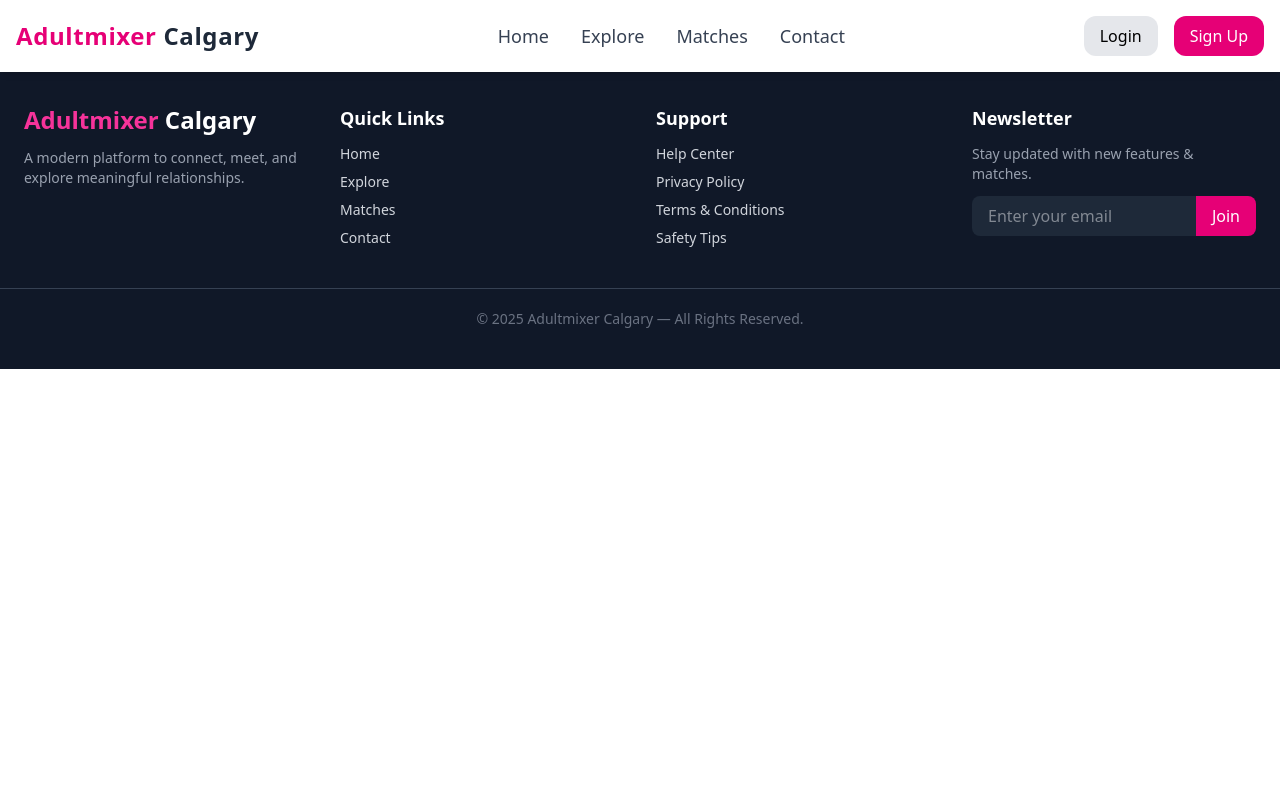
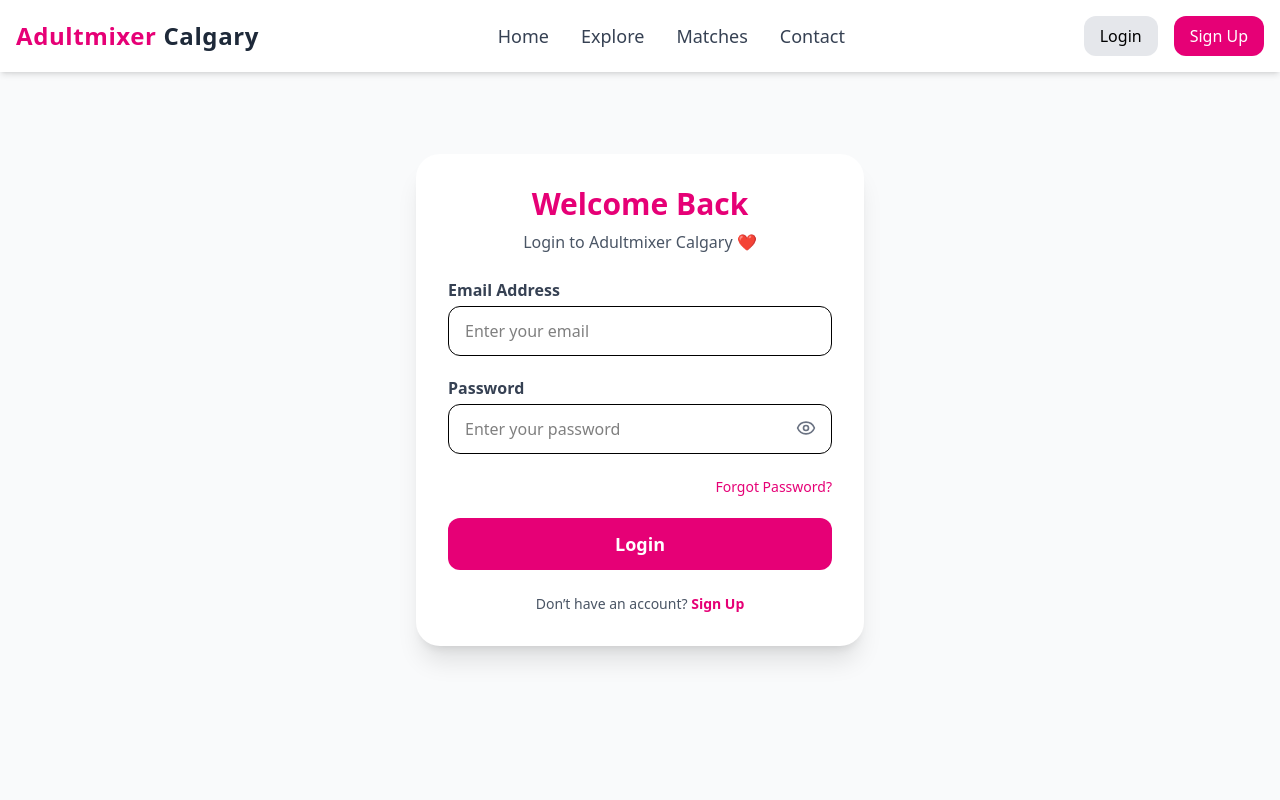
Before and after one commit to Shubham-juris/Adultmixer-Calgary, a React (Vite) app: page /login in a window 1280 px wide. Shown: the top 800 px of the page. Built offline with nearby package versions, Linux system fonts and the light colour scheme.

Commit message:
worked on login page and signup page

```diff
--- a/src/Pages/Home.jsx
+++ b/src/Pages/Home.jsx
@@ -2,7 +2,6 @@ import React from "react";
 import HeroSection from "../components/homeComponents/HeroSection";
 import FeaturesSection from "../components/homeComponents/FeaturesSection";
 import CallToAction from "../components/homeComponents/CallToAction";
-import SignUp from "../Pages/SignUp";
 
 const Home = () => {
   return (
@@ -10,7 +9,7 @@ const Home = () => {
       <HeroSection />
       <FeaturesSection />
       <CallToAction />
-      <SignUp />
+
     </div>
   );
 };
--- a/src/Pages/Login.jsx
+++ b/src/Pages/Login.jsx
@@ -1,9 +1,119 @@
-import React from 'react'
+import React, { useState } from "react";
+import { Eye, EyeOff } from "lucide-react";
+import { Link } from "react-router-dom";
 
 const Login = () => {
+  const [formData, setFormData] = useState({
+    email: "",
+    password: "",
+  });
+
+  const [showPassword, setShowPassword] = useState(false);
+  const [error, setError] = useState("");
+
+  const handleChange = (e) => {
+    setFormData({ ...formData, [e.target.name]: e.target.value });
+  };
+
+  const handleSubmit = (e) => {
+    e.preventDefault();
+
+    if (!formData.email || !formData.password) {
+      setError("All fields are required");
+      return;
+    }
+
+    setError("");
+    console.log("Login Data:", formData);
+    alert("Login Successful ✅");
+  };
+
   return (
-    <div>Login</div>
-  )
-}
+    <div className="min-h-screen w-full flex items-center justify-center bg-gray-50 px-4">
+      <div className="w-full max-w-md bg-white rounded-3xl shadow-xl p-8">
 
-export default Login
+        {/* Heading */}
+        <h2 className="text-3xl font-bold text-center text-pink-600 mb-2">
+          Welcome Back
+        </h2>
+        <p className="text-center text-gray-600 mb-6">
+          Login to Adultmixer Calgary ❤️
+        </p>
+
+        {/* Error */}
+        {error && (
+          <p className="bg-red-100 text-red-600 text-sm p-3 rounded-lg mb-4 text-center">
+            {error}
+          </p>
+        )}
+
+        {/* Form */}
+        <form onSubmit={handleSubmit} className="space-y-5">
+
+          {/* Email */}
+          <div>
+            <label className="block text-gray-700 font-semibold mb-1">
+              Email Address
+            </label>
+            <input
+              type="email"
+              name="email"
+              placeholder="Enter your email"
+              value={formData.email}
+              onChange={handleChange}
+              className="w-full px-4 py-3 border rounded-xl focus:ring-2 focus:ring-pink-500 outline-none"
+            />
+          </div>
+
+          {/* Password */}
+          <div>
+            <label className="block text-gray-700 font-semibold mb-1">
+              Password
+            </label>
+            <div className="relative">
+              <input
+                type={showPassword ? "text" : "password"}
+                name="password"
+                placeholder="Enter your password"
+                value={formData.password}
+                onChange={handleChange}
+                className="w-full px-4 py-3 border rounded-xl focus:ring-2 focus:ring-pink-500 outline-none"
+              />
+              <span
+                onClick={() => setShowPassword(!showPassword)}
+                className="absolute right-4 top-3.5 cursor-pointer text-gray-500"
+              >
+                {showPassword ? <EyeOff size={20} /> : <Eye size={20} />}
+              </span>
+            </div>
+          </div>
+
+          {/* Forgot Password */}
+          <div className="text-right">
+            <span className="text-sm text-pink-600 cursor-pointer hover:underline">
+              Forgot Password?
+            </span>
+          </div>
+
+          {/* Submit */}
+          <button
+            type="submit"
+            className="w-full py-3 bg-pink-600 text-white text-lg font-bold rounded-xl hover:bg-pink-700 transition"
+          >
+            Login
+          </button>
+        </form>
+
+        {/* Signup Link */}
+        <p className="text-center text-sm text-gray-600 mt-6">
+          Don’t have an account?{" "}
+          <Link to="/signup" className="text-pink-600 font-semibold">
+            Sign Up
+          </Link>
+        </p>
+      </div>
+    </div>
+  );
+};
+
+export default Login;
--- a/src/Routes/AppRoutes.jsx
+++ b/src/Routes/AppRoutes.jsx
@@ -5,6 +5,8 @@ import Contact from "../Pages/Contact";
 
 import Matches from "../Pages/Matches";
 import Explores from "../Pages/Explores";
+import SignUp from "../Pages/SignUp";
+import Login from "../Pages/Login";
 const AppRoutes = () => {
   return (
     <Routes>
@@ -12,6 +14,8 @@ const AppRoutes = () => {
       <Route path="/contact" element={<Contact />} />
       <Route path="/explore" element={<Explores />} />
       <Route path="/matches" element={<Matches />} />
+      <Route path="/signup" element={<SignUp />} />
+      <Route path="/login" element={<Login />} />
     </Routes>
   );
 };
--- a/src/common/Navbar.jsx
+++ b/src/common/Navbar.jsx
@@ -1,50 +1,54 @@
 import React, { useState } from "react";
 import { Menu, X } from "lucide-react";
-import { Link } from "react-router-dom";
+import { Link, NavLink } from "react-router-dom";
 
 const Navbar = () => {
   const [open, setOpen] = useState(false);
 
+  const linkClass = ({ isActive }) =>
+    `transition ${
+      isActive ? "text-pink-600 font-semibold" : "text-gray-700 hover:text-pink-600"
+    }`;
+
   return (
     <nav className="w-full bg-white shadow-md fixed top-0 left-0 z-50">
       <div className="max-w-7xl mx-auto px-4 py-4 flex items-center justify-between">
+
         {/* Logo */}
         <Link to="/" className="text-2xl font-bold text-pink-600 tracking-wide">
           Adultmixer <span className="text-gray-800">Calgary</span>
         </Link>
 
         {/* Desktop Menu */}
-        <ul className="hidden md:flex space-x-8 text-lg font-medium text-gray-700">
-          <li>
-            <Link className="hover:text-pink-600 transition" to="/">
-              Home
-            </Link>
-          </li>
-          <li>
-            <Link className="hover:text-pink-600 transition" to="/explore">
-              Explore
-            </Link>
-          </li>
-          <li>
-            <Link className="hover:text-pink-600 transition" to="/matches">
-              Matches
-            </Link>
-          </li>
-          <li>
-            <Link className="hover:text-pink-600 transition" to="/contact">
-              Contact
-            </Link>
-          </li>
+        <ul className="hidden md:flex space-x-8 text-lg font-medium">
+          <NavLink to="/" className={linkClass}>
+            Home
+          </NavLink>
+          <NavLink to="/explore" className={linkClass}>
+            Explore
+          </NavLink>
+          <NavLink to="/matches" className={linkClass}>
+            Matches
+          </NavLink>
+          <NavLink to="/contact" className={linkClass}>
+            Contact
+          </NavLink>
         </ul>
 
         {/* Desktop Buttons */}
         <div className="hidden md:flex space-x-4">
-          <button className="px-4 py-2 rounded-xl bg-gray-200 hover:bg-gray-300 transition">
+          <Link
+            to="/login"
+            className="px-4 py-2 rounded-xl bg-gray-200 hover:bg-gray-300 transition"
+          >
             Login
-          </button>
-          <button className="px-4 py-2 rounded-xl bg-pink-600 text-white hover:bg-pink-700 transition">
+          </Link>
+          <Link
+            to="/signup"
+            className="px-4 py-2 rounded-xl bg-pink-600 text-white hover:bg-pink-700 transition"
+          >
             Sign Up
-          </button>
+          </Link>
         </div>
 
         {/* Mobile Menu Button */}
@@ -55,42 +59,36 @@ const Navbar = () => {
 
       {/* Mobile Dropdown */}
       {open && (
-        <div className="md:hidden bg-white shadow-lg p-4 space-y-4 text-lg font-medium text-gray-700">
+        <div className="md:hidden bg-white shadow-lg p-4 space-y-4 text-lg font-medium">
+
+          <NavLink to="/" className={linkClass} onClick={() => setOpen(false)}>
+            Home
+          </NavLink>
+          <NavLink to="/explore" className={linkClass} onClick={() => setOpen(false)}>
+            Explore
+          </NavLink>
+          <NavLink to="/matches" className={linkClass} onClick={() => setOpen(false)}>
+            Matches
+          </NavLink>
+          <NavLink to="/contact" className={linkClass} onClick={() => setOpen(false)}>
+            Contact
+          </NavLink>
+
           <Link
-            className="block hover:text-pink-600"
-            to="/"
+            to="/login"
             onClick={() => setOpen(false)}
+            className="block w-full text-center px-4 py-2 rounded-xl bg-gray-200 hover:bg-gray-300 transition"
           >
-            Home
-          </Link>
-          <Link
-            className="block hover:text-pink-600"
-            to="/explore"
-            onClick={() => setOpen(false)}
-          >
-            Explore
-          </Link>
-          <Link
-            className="block hover:text-pink-600"
-            to="/matches"
-            onClick={() => setOpen(false)}
-          >
-            Matches
-          </Link>
-          <Link
-            className="block hover:text-pink-600"
-            to="/contact"
-            onClick={() => setOpen(false)}
-          >
-            Contact
+            Login
           </Link>
 
-          <button className="w-full px-4 py-2 rounded-xl bg-gray-200 hover:bg-gray-300 transition">
-            Login
-          </button>
-          <button className="w-full px-4 py-2 rounded-xl bg-pink-600 text-white hover:bg-pink-700 transition">
+          <Link
+            to="/signup"
+            onClick={() => setOpen(false)}
+            className="block w-full text-center px-4 py-2 rounded-xl bg-pink-600 text-white hover:bg-pink-700 transition"
+          >
             Sign Up
-          </button>
+          </Link>
         </div>
       )}
     </nav>
--- a/src/components/homeComponents/CallToAction.jsx
+++ b/src/components/homeComponents/CallToAction.jsx
@@ -1,6 +1,11 @@
 import React from "react";
+import { useNavigate } from "react-router-dom";
 
 const CallToAction = () => {
+  const navigate = useNavigate();
+  const handleclick = () => {
+navigate("/contact")
+  }
   return (
     <>
       {/* Call to Action */}
@@ -12,7 +17,7 @@ const CallToAction = () => {
           Join Adultmixer Calgary today & explore amazing connections waiting
           for you.
         </p>
-        <button className="px-8 py-3 bg-pink-600 text-white rounded-xl text-lg font-semibold hover:bg-pink-700 transition">
+        <button onClick={handleclick} className="px-8 py-3 bg-pink-600 text-white rounded-xl text-lg font-semibold hover:bg-pink-700 transition">
           Join Now
         </button>
       </section>
```
